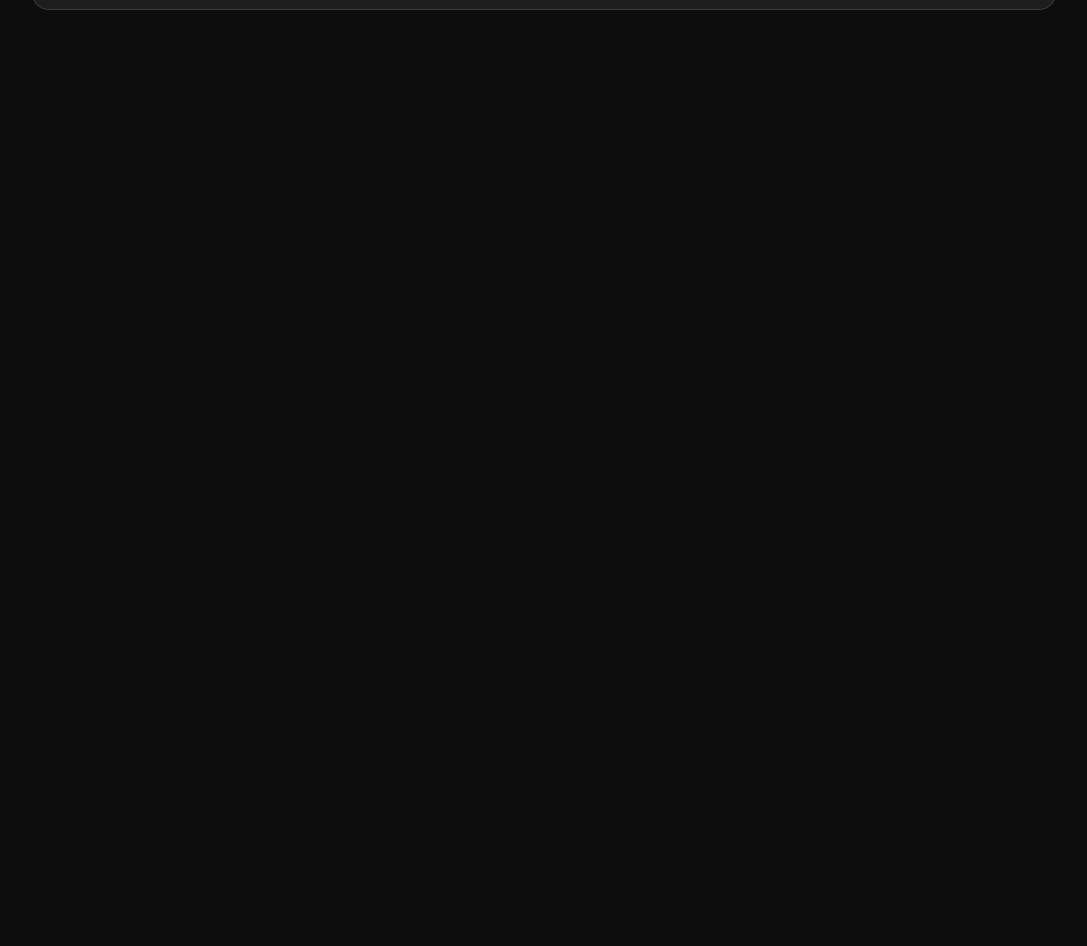
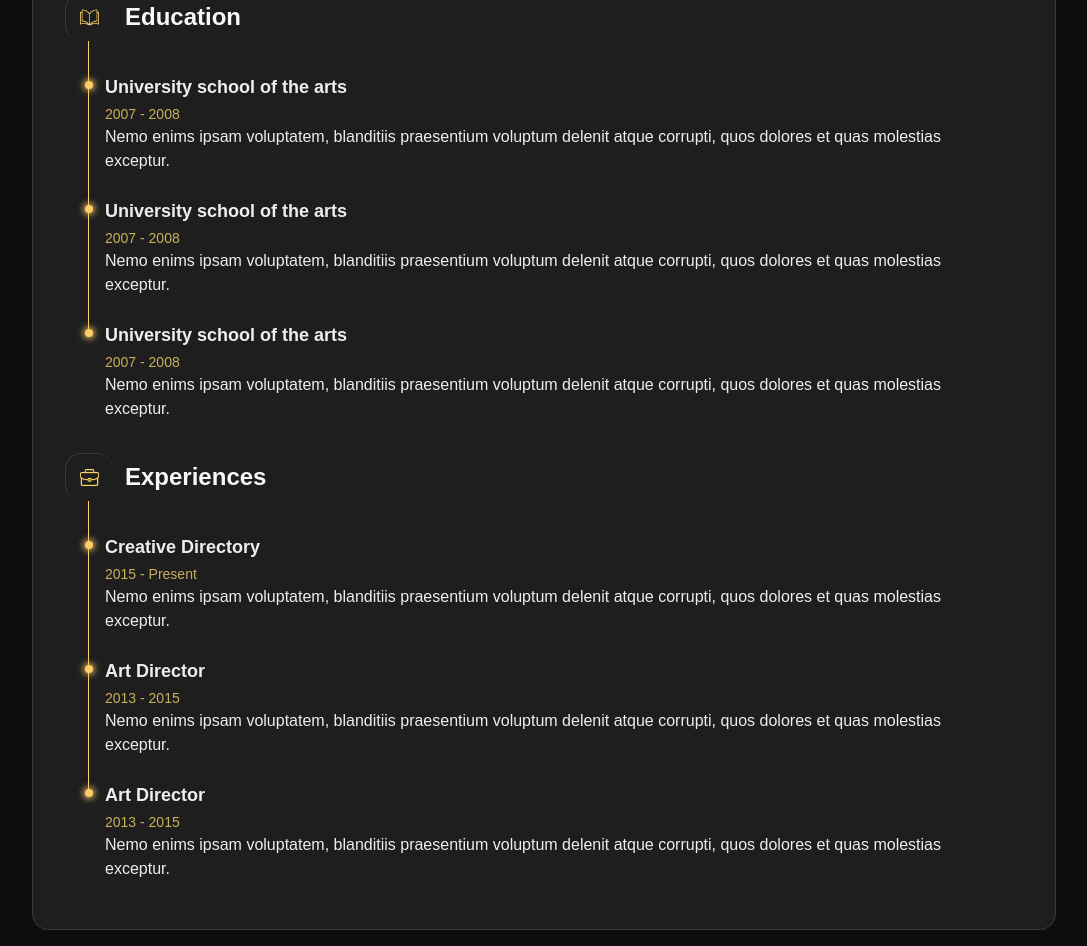
Before and after one commit to leangvakhim/leang-vakhim-portfolio, a React (Vite) app: page /resume in a window 1280 px wide. Shown: the part 380-1326 px from the top of the page, without its empty margins (96-1183 px from the left). Before the commit the page ends 800 px from the top, so only its background shows below. Built offline with nearby package versions, Linux system fonts and the light colour scheme.

Commit message:
Modify in ResumeInformation

```diff
--- a/src/Component/Resume/ResumeInformation.jsx
+++ b/src/Component/Resume/ResumeInformation.jsx
@@ -5,8 +5,58 @@ import experience from "../../assets/photo/experience.png";
 const ResumeInformation = () => {
     return (
         <div className='px-8 py-4'>
-            <div>
-                {/* <img src={education} alt="" /> */}
+            {/* Education */}
+            <div className='flex '>
+                <img src={education} alt="" className='p-3.5 border bg-[#1E1E1F] !border-[#383838] border-r-0 border-b-0 w-12 rounded-2xl object-contain'/>
+                <div className='relative ml-3 flex justify-center items-center before:content-[""] before:absolute before:left-[-37px] before:top-full before:h-[40px] before:w-px before:bg-[#FFCD67]'>
+                    <h2 className=' !text-2xl !text-[#F8F8F8] poppins-bold'>Education</h2>
+                </div>
+            </div>
+            <div className="relative">
+                <ul className="px-4 py-8 !space-y-6">
+                    <li className="relative pl-6 mb-[-12px] mt-[-20px] before:content-[''] before:absolute before:left-1 before:top-2 before:w-2 before:h-2 before:bg-[#FFCD67] before:rounded-full before:shadow-[0_0_6px_2px_rgba(255,205,103,0.8)] after:content-[''] after:absolute after:left-[7px] after:top-3 after:h-[calc(100%+20px)] after:w-px after:bg-[#FFCD67]">
+                        <h4 className='poppins-semibold text-lg'>University school of the arts</h4>
+                        <span className="poppins-light text-sm !text-[#CAAE58] ">2007 - 2008</span>
+                        <p className="poppins-regular text-md text-[#D6D6D6]">Nemo enims ipsam voluptatem, blanditiis praesentium voluptum delenit atque corrupti, quos dolores et quas molestias exceptur.</p>
+                    </li>
+                    <li className="relative pl-6 mb-[-12px] before:content-[''] before:absolute before:left-1 before:top-2 before:w-2 before:h-2 before:bg-[#FFCD67] before:rounded-full before:shadow-[0_0_6px_2px_rgba(255,205,103,0.8)] after:content-[''] after:absolute after:left-[7px] after:top-3 after:h-[calc(100%+20px)] after:w-px after:bg-[#FFCD67]">
+                        <h4 className='poppins-semibold text-lg'>University school of the arts</h4>
+                        <span className="poppins-light text-sm !text-[#CAAE58] ">2007 - 2008</span>
+                        <p className="poppins-regular text-md text-[#D6D6D6]">Nemo enims ipsam voluptatem, blanditiis praesentium voluptum delenit atque corrupti, quos dolores et quas molestias exceptur.</p>
+                    </li>
+                    <li className="relative pl-6 before:content-[''] before:absolute before:left-1 before:top-2 before:w-2 before:h-2 before:bg-[#FFCD67] before:rounded-full before:shadow-[0_0_6px_2px_rgba(255,205,103,0.8)]">
+                        <h4 className='poppins-semibold text-lg'>University school of the arts</h4>
+                        <span className="poppins-light text-sm !text-[#CAAE58] ">2007 - 2008</span>
+                        <p className="poppins-regular text-md text-[#D6D6D6]">Nemo enims ipsam voluptatem, blanditiis praesentium voluptum delenit atque corrupti, quos dolores et quas molestias exceptur.</p>
+                    </li>
+                </ul>
+            </div>
+
+            {/* Experiences */}
+            <div className='flex '>
+                <img src={experience} alt="" className='p-3.5 border bg-[#1E1E1F] !border-[#383838] border-r-0 border-b-0 w-12 rounded-2xl object-contain'/>
+                <div className='relative ml-3 flex justify-center items-center before:content-[""] before:absolute before:left-[-37px] before:top-full before:h-[40px] before:w-px before:bg-[#FFCD67]'>
+                    <h2 className=' !text-2xl !text-[#F8F8F8] poppins-bold'>Experiences</h2>
+                </div>
+            </div>
+            <div className="relative">
+                <ul className="px-4 py-8 !space-y-6">
+                    <li className="relative pl-6 mb-[-12px] mt-[-20px] before:content-[''] before:absolute before:left-1 before:top-2 before:w-2 before:h-2 before:bg-[#FFCD67] before:rounded-full before:shadow-[0_0_6px_2px_rgba(255,205,103,0.8)] after:content-[''] after:absolute after:left-[7px] after:top-3 after:h-[calc(100%+20px)] after:w-px after:bg-[#FFCD67]">
+                        <h4 className='poppins-semibold text-lg'>Creative Directory</h4>
+                        <span className="poppins-light text-sm !text-[#CAAE58] ">2015 - Present</span>
+                        <p className="poppins-regular text-md text-[#D6D6D6]">Nemo enims ipsam voluptatem, blanditiis praesentium voluptum delenit atque corrupti, quos dolores et quas molestias exceptur.</p>
+                    </li>
+                    <li className="relative pl-6 mb-[-12px] before:content-[''] before:absolute before:left-1 before:top-2 before:w-2 before:h-2 before:bg-[#FFCD67] before:rounded-full before:shadow-[0_0_6px_2px_rgba(255,205,103,0.8)] after:content-[''] after:absolute after:left-[7px] after:top-3 after:h-[calc(100%+20px)] after:w-px after:bg-[#FFCD67]">
+                        <h4 className='poppins-semibold text-lg'>Art Director</h4>
+                        <span className="poppins-light text-sm !text-[#CAAE58] ">2013 - 2015</span>
+                        <p className="poppins-regular text-md text-[#D6D6D6]">Nemo enims ipsam voluptatem, blanditiis praesentium voluptum delenit atque corrupti, quos dolores et quas molestias exceptur.</p>
+                    </li>
+                    <li className="relative pl-6 before:content-[''] before:absolute before:left-1 before:top-2 before:w-2 before:h-2 before:bg-[#FFCD67] before:rounded-full before:shadow-[0_0_6px_2px_rgba(255,205,103,0.8)]">
+                        <h4 className='poppins-semibold text-lg'>Art Director</h4>
+                        <span className="poppins-light text-sm !text-[#CAAE58] ">2013 - 2015</span>
+                        <p className="poppins-regular text-md text-[#D6D6D6]">Nemo enims ipsam voluptatem, blanditiis praesentium voluptum delenit atque corrupti, quos dolores et quas molestias exceptur.</p>
+                    </li>
+                </ul>
             </div>
         </div>
     )
```
Also changed, not shown: src/assets/photo/education.png.
